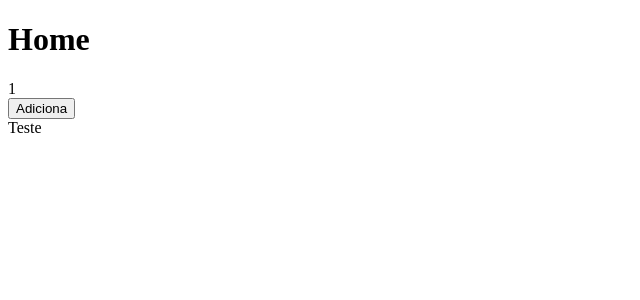
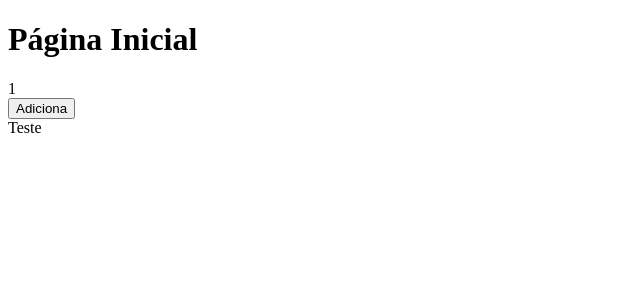
Before and after one commit to jcvieiradev/ideia-unica, a Next.js app: page / in a window 1280 px wide. Shown: the top 300 px of the page, without its empty margins (0-640 px from the left). Built offline with nearby package versions, Linux system fonts and the light colour scheme.

Commit message:
nova chamada na home

```diff
--- a/pages/index.js
+++ b/pages/index.js
@@ -4,7 +4,7 @@ import { useState } from 'react';
 function Home() {
     return (
     <div>
-        <h1>Home</h1>
+        <h1>Página Inicial</h1>
         <Contador />
         <div>Teste</div>
     </div>
```
